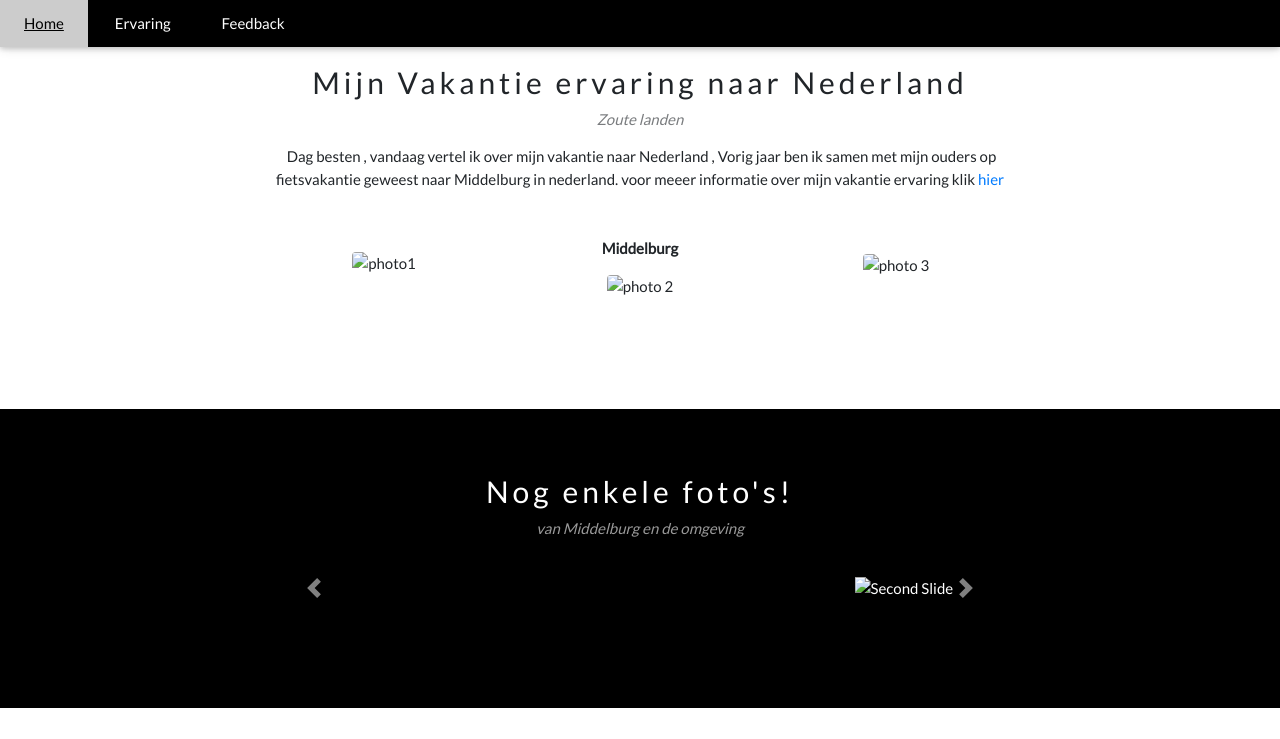
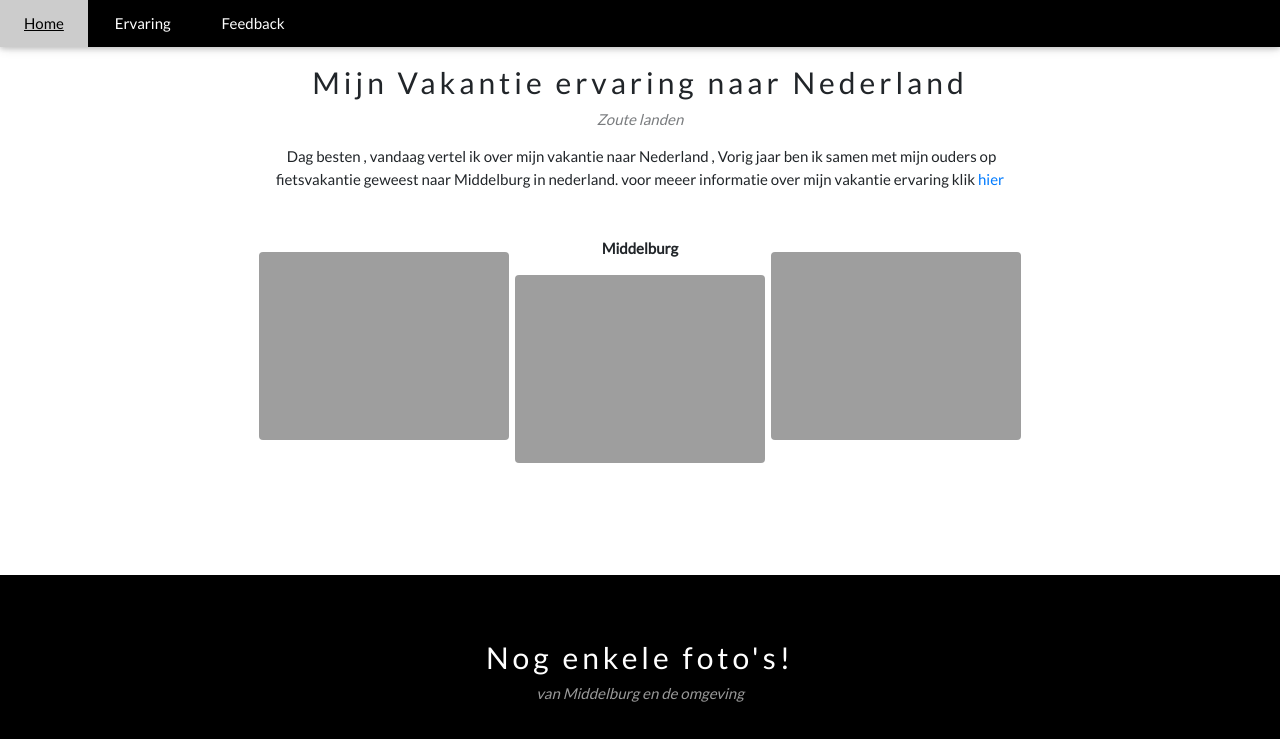
Before and after one commit to AaronWheezer/team_4_Aaron, a plain HTML site: page home/index.html in a window 1280 px wide. Shown: the top 739 px of the page. Drawn offline with nearby package versions, Linux system fonts and the light colour scheme; the site is published under a folder, as on GitHub Pages, so addresses that start at the root find nothing.

Commit message:
push 4 begin ervaring

```diff
--- a/home/index.html
+++ b/home/index.html
@@ -58,15 +58,15 @@ footer{
     <div class="w3-row w3-padding-32">
       <div class="w3-third">
         <p></p>
-        <img src="/team_4_Aaron/images/20190722_135500.jpg" class="w3-round w3-margin-bottom " alt="photo1 " style="width:98%">
+        <img src="../images/20190722_135500.jpg" class="w3-round w3-margin-bottom " alt="photo1 " style="width:98%">
       </div>
       <div class="w3-third">
         <p class="font-weight-bold">Middelburg</p>
-        <img src="/team_4_Aaron/images/20190723_155815.jpg" class="w3-round w3-margin-bottom " alt="photo 2" style="width:98%">
+        <img src="../images/20190723_155815.jpg" class="w3-round w3-margin-bottom " alt="photo 2" style="width:98%">
       </div>
       <div class="w3-third">
         <p></p>
-        <img src="/team_4_Aaron/images/20190724_122101.jpg" class="w3-round " alt="photo 3" style="width:98%">
+        <img src="../images/20190724_122101.jpg" class="w3-round " alt="photo 3" style="width:98%">
       </div>
     </div>
   </div>
@@ -92,7 +92,7 @@ footer{
               <div class="carousel-item active">
 
               <img
-              class="d-block img-fluid" src="/team_4_Aaron/images/20190724_122101.jpg" alt="First Slide">
+              class="d-block img-fluid" src="../images/20190724_122101.jpg" alt="First Slide">
               <div class="carousel-caption d-none d-md-block">
                 <h3>
                   Zeeland
@@ -109,11 +109,11 @@ footer{
 
             </div>
             <div class="carousel-item">
-              <img   class="d-block img-fluid" src="/team_4_Aaron/images/20190725_102106.jpg" alt="Second Slide">
+              <img   class="d-block img-fluid" src="../images/20190725_102106.jpg" alt="Second Slide">
             </div>
             <div class="carousel-item">
 
-              <img  class="d-block img-fluid" src="/team_4_Aaron/images/20190723_155815.jpg" alt="Third Slide">
+              <img  class="d-block img-fluid" src="../images/20190723_155815.jpg" alt="Third Slide">
 
             </div>
           </div>
```
Also changed, not shown: home/ervaring.html (+10 -0 lines), images/4ede5d5010b46e23a1e5b44558f9af69b41496ba (1).jpg (added).
